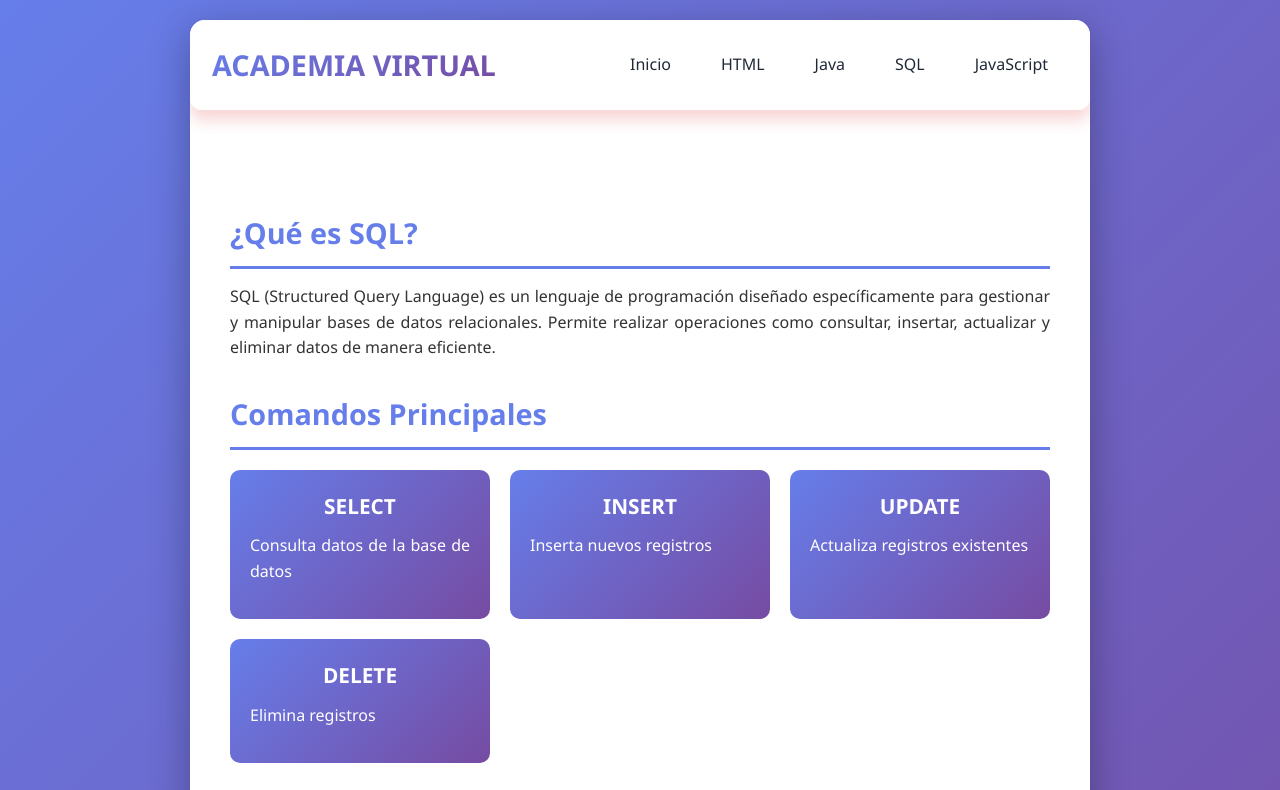
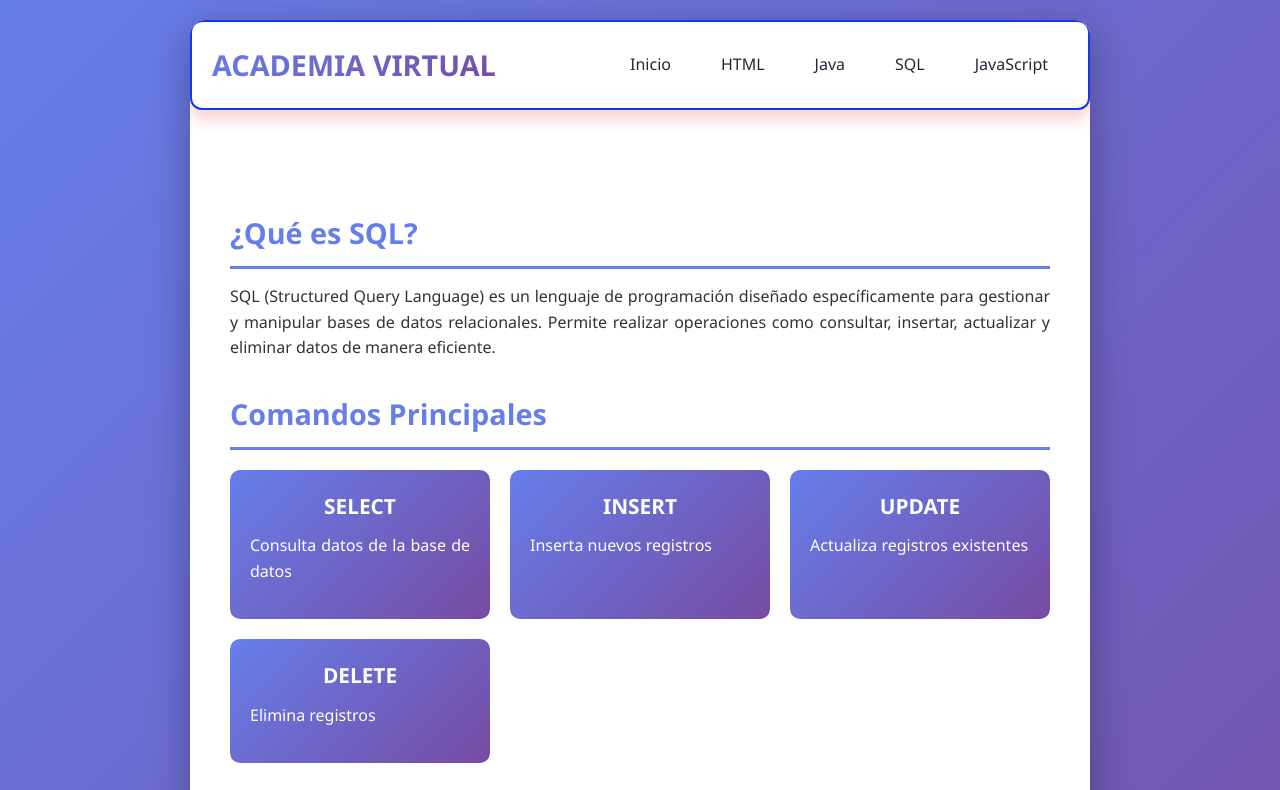
Before and after one commit to AntonioManuel2006/Desarrollo-Web, a plain HTML site: page hmtl/SQL.html in a window 1280 px wide. Shown: the top 790 px of the page. Drawn offline with Linux system fonts and the light colour scheme.

Commit message:
sexto commit

```diff
--- a/css/sql.css
+++ b/css/sql.css
@@ -5,10 +5,13 @@
         }
         /* Estilos generales para la página web*/
 :root {
-            --color-primario: #fefeff;
-            --color-primario-oscuro: #e2e8fc;
+            --color-primario: #1139ec;
+            --color-primario-oscuro: #1043eb;
             --color-primario-claro: #0d40e9;
             --color-secundario: #f87171;
+            --color-fondo: #ffffff;
+            --color-fondo-secundario: #fef2f2;
+            --color-tarjeta: #ffffff;
             --color-texto: #1f2937;
             --color-texto-claro: #6b7280;
             --sombra-sm: 0 1px 3px rgba(220, 38, 38, 0.12);
```
